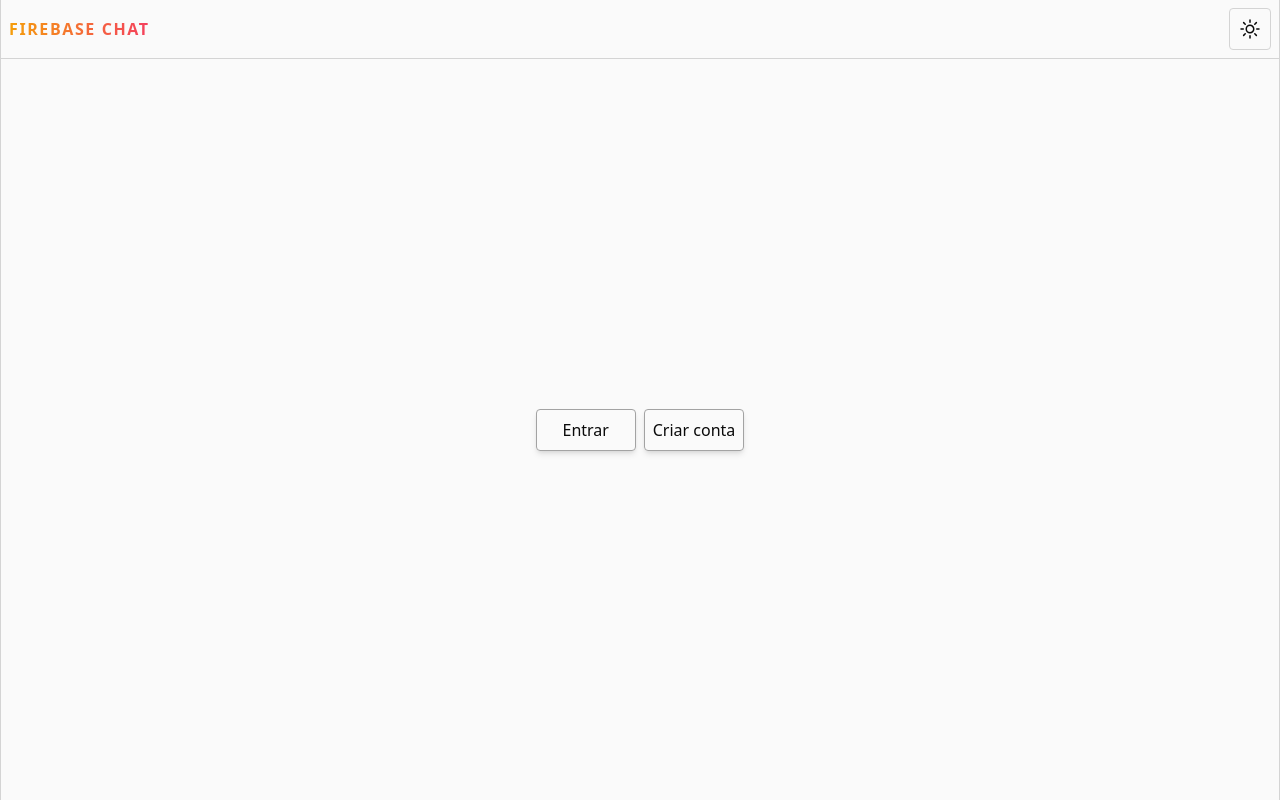
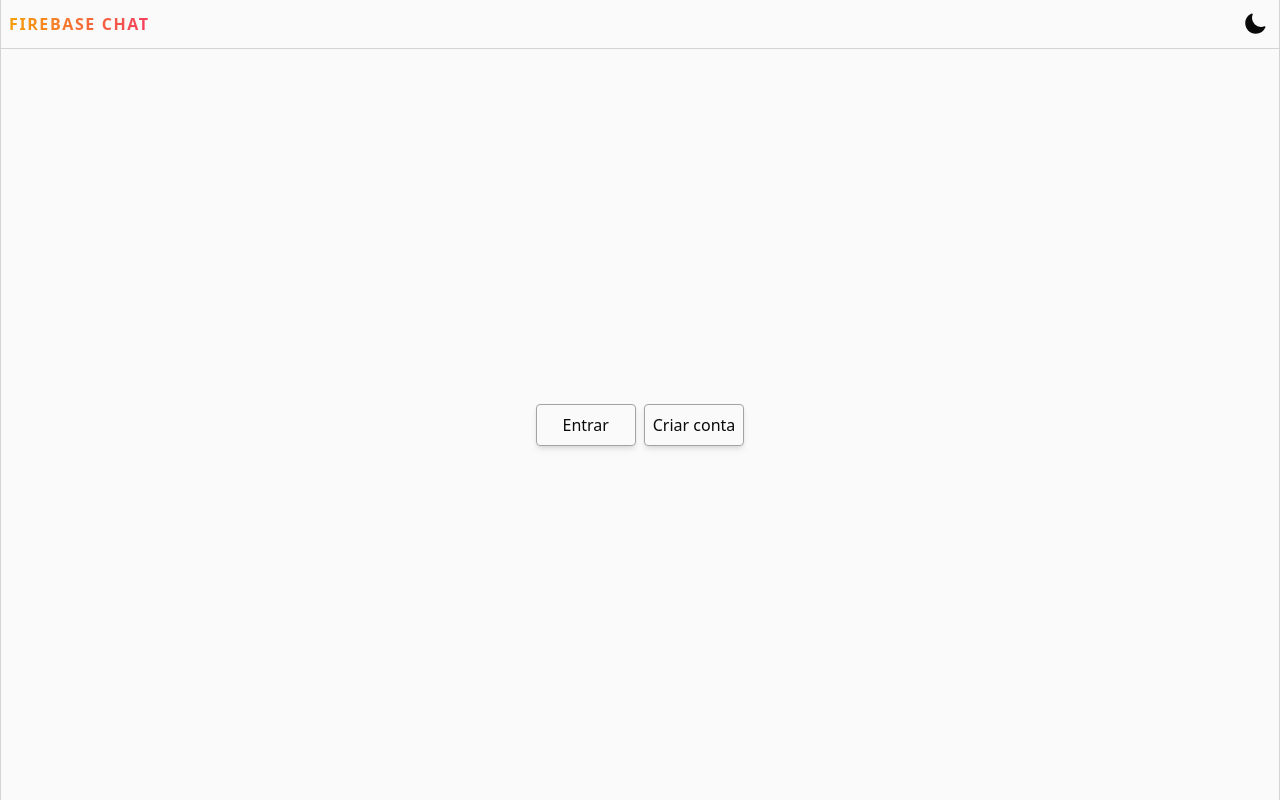
Before and after one commit to johnvcodes/firebase-chat, a React (Vite) app: page / in a window 1280 px wide. Built offline with nearby package versions, Linux system fonts and the light colour scheme; no server answers.

Commit message:
Create theme handling.

```diff
--- a/src/components/ThemeButton.tsx
+++ b/src/components/ThemeButton.tsx
@@ -1,17 +1,42 @@
-import { SunIcon } from "@heroicons/react/24/outline";
+import { useEffect, useState } from "react";
+import { MoonIcon, SunIcon } from "@heroicons/react/24/solid";
 
 export default function ThemeButton() {
+  const [darkMode, setDarkMode] = useState<boolean>(false);
   function handleTheme() {
-    document.documentElement.classList.toggle("dark");
+    setDarkMode(!darkMode);
   }
+
+  useEffect(() => {
+    if (
+      localStorage.theme === "dark" ||
+      (!localStorage.theme &&
+        window.matchMedia("(prefers-color-scheme: dark)").matches)
+    ) {
+      return setDarkMode(true);
+    }
+  }, []);
+
+  useEffect(() => {
+    if (darkMode === true) {
+      localStorage.setItem("theme", "dark");
+      return document.documentElement.classList.add("dark");
+    }
+    localStorage.setItem("theme", "light");
+    return document.documentElement.classList.remove("dark");
+  }, [darkMode]);
 
   return (
     <button
       onClick={handleTheme}
       type="button"
-      className="w-fit rounded border border-neutral-300 p-2 dark:border-neutral-700"
+      className="rounded p-1 transition-colors duration-300 hover:bg-neutral-300 dark:hover:bg-neutral-700"
     >
-      <SunIcon className="h-6 w-6" />
+      {darkMode ? (
+        <SunIcon className="h-6 w-6 " />
+      ) : (
+        <MoonIcon className="h-6 w-6" />
+      )}
     </button>
   );
 }
```
